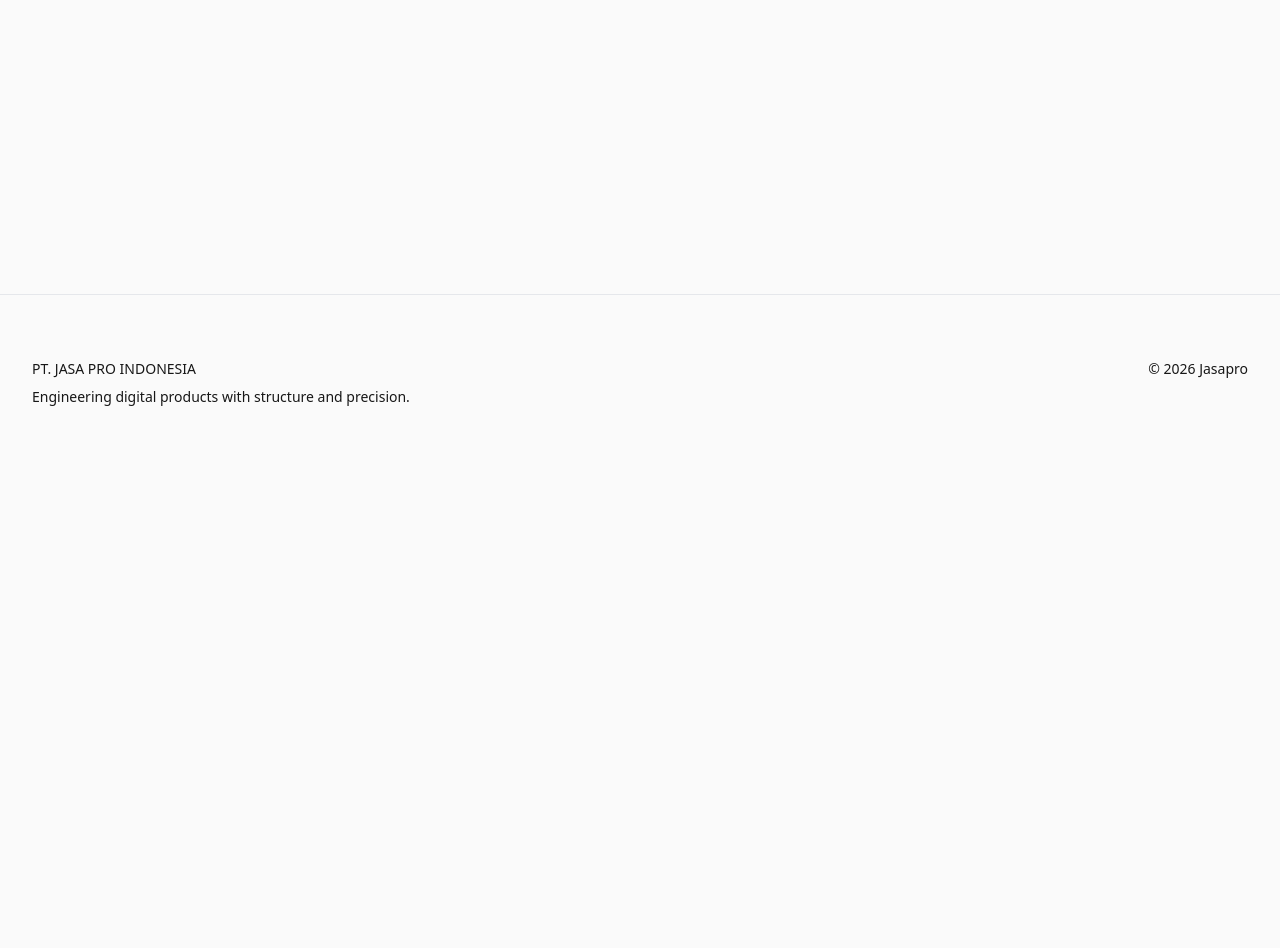
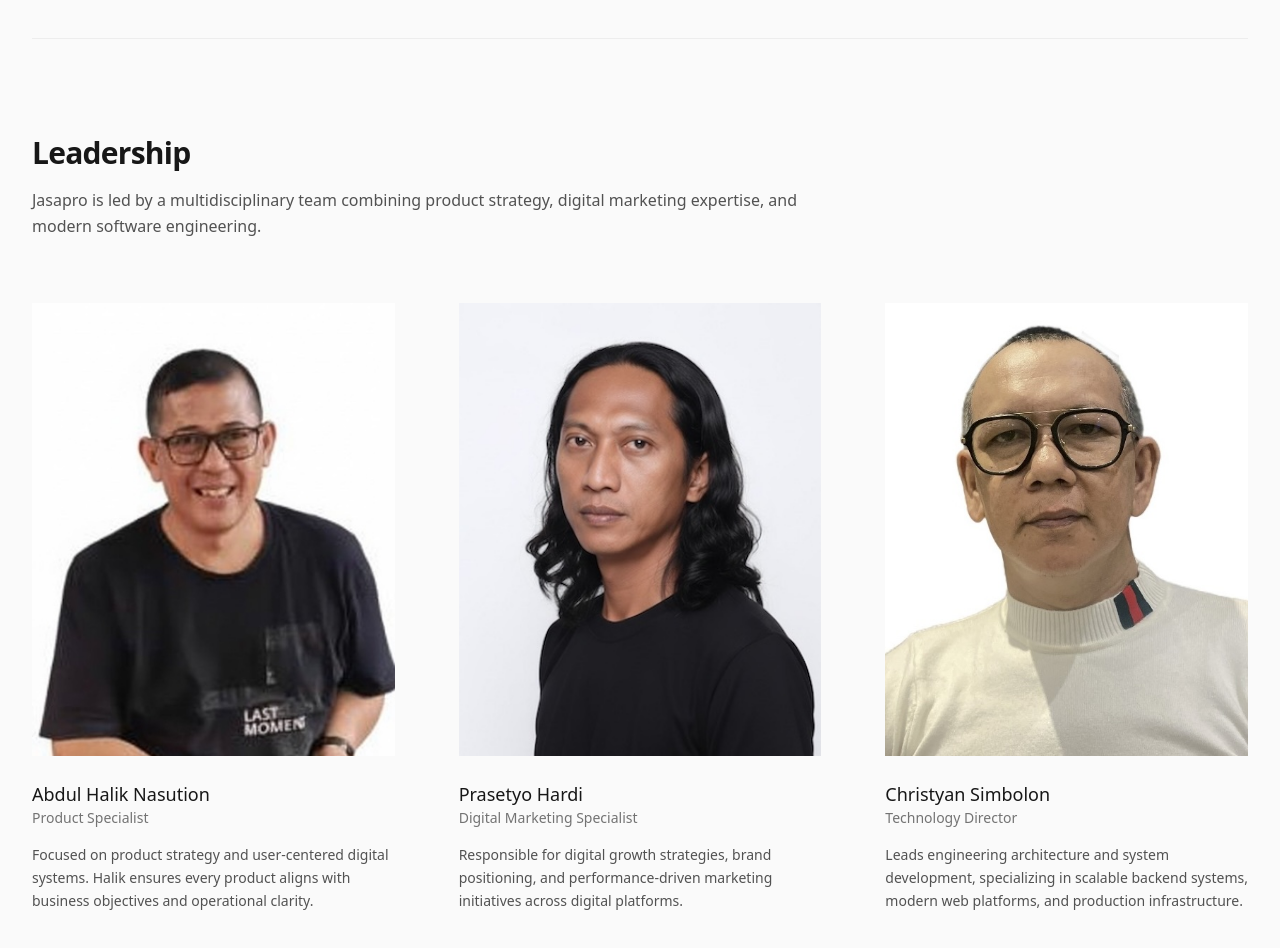
Before and after one commit to chrisimbolon/jasapro-web, a React (Vite) app: page /company in a window 1280 px wide. Shown: the part 1740-2688 px from the top of the page. Before the commit the page ends 2211 px from the top, so only its background shows below. Built offline with nearby package versions, Linux system fonts and the light colour scheme.

Commit message:
fix: update Founder Profile on Company Section

```diff
--- a/src/pages/Company.tsx
+++ b/src/pages/Company.tsx
@@ -10,6 +10,27 @@ export default function Company() {
   const principleItems = t("company.principles.items", {
     returnObjects: true,
   }) as any[]
+
+  const founders = [
+    {
+      name: "Abdul Halik Nasution",
+      role: "Product Specialist",
+      photo: "/images/founders/Halik.jpeg",
+      bio: "Focused on product strategy and user-centered digital systems. Halik ensures every product aligns with business objectives and operational clarity.",
+    },
+    {
+      name: "Prasetyo Hardi",
+      role: "Digital Marketing Specialist",
+      photo: "/images/founders/Hardy.jpeg",
+      bio: "Responsible for digital growth strategies, brand positioning, and performance-driven marketing initiatives across digital platforms.",
+    },
+    {
+      name: "Christyan Simbolon",
+      role: "Technology Director",
+      photo: "/images/founders/Chris.jpg",
+      bio: "Leads engineering architecture and system development, specializing in scalable backend systems, modern web platforms, and production infrastructure.",
+    },
+  ]
 
   return (
     <main className="py-32">
@@ -32,6 +53,7 @@ export default function Company() {
           </p>
         </div>
 
+
         {/* Company Profile Download */}
         <section className="py-12 border-t border-neutral-200/60">
           <div className="max-w-2xl">
@@ -53,6 +75,7 @@ export default function Company() {
           </div>
         </section>
 
+
         {/* Philosophy */}
         <section className="grid md:grid-cols-2 gap-20 py-20 border-t border-neutral-200/60">
           <div>
@@ -70,6 +93,7 @@ export default function Company() {
             <p>{t("company.philosophy.paragraph2")}</p>
           </div>
         </section>
+
 
         {/* Approach */}
         <section className="grid md:grid-cols-2 gap-20 py-20 border-t border-neutral-200/60">
@@ -90,6 +114,7 @@ export default function Company() {
           </div>
         </section>
 
+
         {/* Principles */}
         <section className="py-20 border-t border-neutral-200/60">
           <h2 className="text-2xl font-semibold tracking-tight mb-12">
@@ -108,7 +133,169 @@ export default function Company() {
           </div>
         </section>
 
+
+        {/* Leadership / Founders */}
+        <section className="py-24 border-t border-neutral-200/60">
+          <div className="max-w-3xl mb-16">
+            <h2 className="text-3xl font-semibold tracking-tight mb-4">
+              Leadership
+            </h2>
+
+            <p className="text-neutral-600 leading-relaxed">
+              Jasapro is led by a multidisciplinary team combining product
+              strategy, digital marketing expertise, and modern software
+              engineering.
+            </p>
+          </div>
+
+          <div className="grid md:grid-cols-3 gap-16">
+
+            {founders.map((founder, i) => (
+              <div key={i} className="group">
+
+                <div className="mb-6 overflow-hidden">
+                  <img
+                    src={founder.photo}
+                    alt={founder.name}
+                    className="w-full aspect-[4/5] object-cover transition-transform duration-500 group-hover:scale-105"
+                  />
+                </div>
+
+                <h3 className="font-medium text-lg">
+                  {founder.name}
+                </h3>
+
+                <p className="text-sm text-neutral-500 mb-4">
+                  {founder.role}
+                </p>
+
+                <p className="text-sm text-neutral-600 leading-relaxed">
+                  {founder.bio}
+                </p>
+
+              </div>
+            ))}
+
+          </div>
+        </section>
+
       </div>
     </main>
   )
 }
+
+
+// import { useTranslation } from "react-i18next"
+
+// export default function Company() {
+//   const { t } = useTranslation()
+
+//   const approachItems = t("company.approach.items", {
+//     returnObjects: true,
+//   }) as string[]
+
+//   const principleItems = t("company.principles.items", {
+//     returnObjects: true,
+//   }) as any[]
+
+//   return (
+//     <main className="py-32">
+//       <div className="container">
+
+//         {/* Header */}
+//         <div className="max-w-3xl mb-28">
+//           <p className="text-xs tracking-[0.18em] uppercase text-neutral-400 mb-6">
+//             {t("company.eyebrow")}
+//           </p>
+
+//           <h1 className="text-4xl md:text-5xl font-display leading-tight tracking-tight mb-6">
+//             {t("company.titleLine1")}
+//             <br />
+//             {t("company.titleLine2")}
+//           </h1>
+
+//           <p className="text-lg text-neutral-600 leading-relaxed">
+//             {t("company.description")}
+//           </p>
+//         </div>
+
+//         {/* Company Profile Download */}
+// <section className="py-12 border-t border-neutral-200/60">
+//   <div className="max-w-2xl">
+//     <h3 className="text-lg font-medium mb-3">
+//       {t("company.profile.title")}
+//     </h3>
+
+//     <p className="text-neutral-600 text-sm leading-relaxed mb-6">
+//       {t("company.profile.description")}
+//     </p>
+
+//     <a
+//       href="/documents/company-profile-ID.pdf"
+//       download
+//       className="inline-flex items-center gap-2 text-sm font-medium border border-neutral-300 px-5 py-3 hover:border-neutral-900 transition-colors"
+//     >
+//       ↓ {t("company.profile.download")}
+//     </a>
+//   </div>
+// </section>
+
+//         {/* Philosophy */}
+//         <section className="grid md:grid-cols-2 gap-20 py-20 border-t border-neutral-200/60">
+//           <div>
+//             <h2 className="text-2xl font-semibold tracking-tight mb-6">
+//               {t("company.philosophy.title")}
+//             </h2>
+
+//             <p className="text-neutral-600 leading-relaxed max-w-md">
+//               {t("company.philosophy.intro")}
+//             </p>
+//           </div>
+
+//           <div className="text-neutral-600 leading-relaxed space-y-6">
+//             <p>{t("company.philosophy.paragraph1")}</p>
+//             <p>{t("company.philosophy.paragraph2")}</p>
+//           </div>
+//         </section>
+
+//         {/* Approach */}
+//         <section className="grid md:grid-cols-2 gap-20 py-20 border-t border-neutral-200/60">
+//           <div>
+//             <h2 className="text-2xl font-semibold tracking-tight mb-6">
+//               {t("company.approach.title")}
+//             </h2>
+
+//             <p className="text-neutral-600 leading-relaxed max-w-md">
+//               {t("company.approach.intro")}
+//             </p>
+//           </div>
+
+//           <div className="text-neutral-500 text-sm space-y-4 border-l border-neutral-200 pl-8">
+//             {approachItems.map((item, i) => (
+//               <p key={i}>{item}</p>
+//             ))}
+//           </div>
+//         </section>
+
+//         {/* Principles */}
+//         <section className="py-20 border-t border-neutral-200/60">
+//           <h2 className="text-2xl font-semibold tracking-tight mb-12">
+//             {t("company.principles.title")}
+//           </h2>
+
+//           <div className="grid md:grid-cols-3 gap-12">
+//             {principleItems.map((item, i) => (
+//               <div key={i}>
+//                 <h3 className="font-medium mb-4">{item.title}</h3>
+//                 <p className="text-neutral-600 text-sm leading-relaxed">
+//                   {item.description}
+//                 </p>
+//               </div>
+//             ))}
+//           </div>
+//         </section>
+
+//       </div>
+//     </main>
+//   )
+// }
```
Lines whose indentation alone changed are shown as unchanged.
